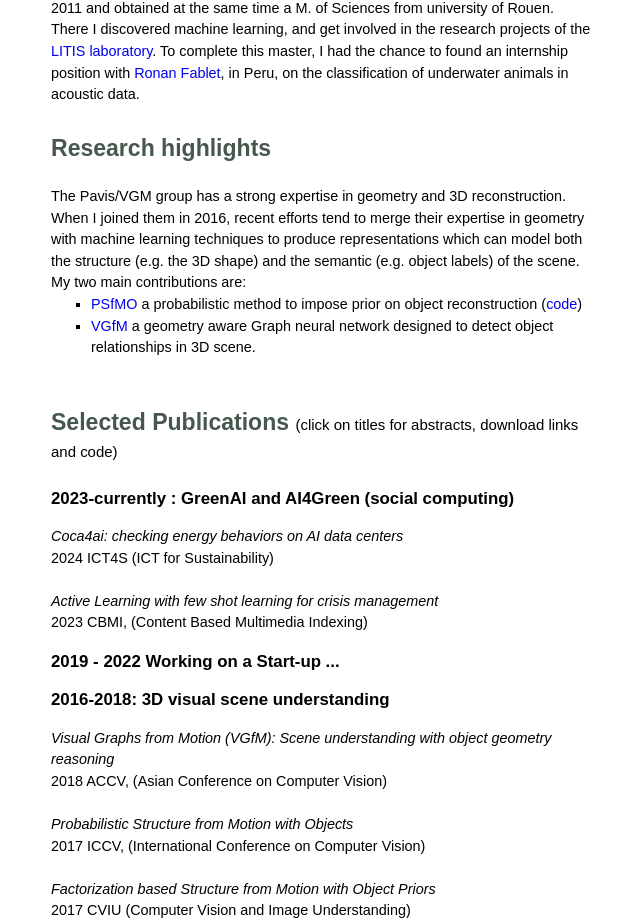
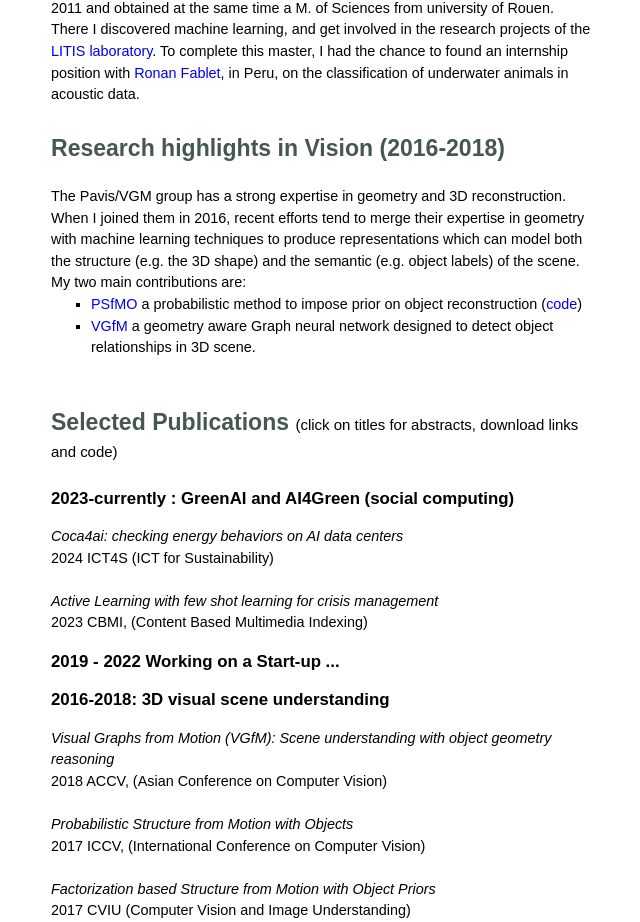
Before and after one commit to paulgay/paulgay.github.io, a plain HTML site: page index.html in a window 1280 px wide. Shown: the part 1078-2000 px from the top of the page, without its empty margins (234-874 px from the left). Drawn offline with Linux system fonts and the light colour scheme.

```diff
--- a/index.html
+++ b/index.html
@@ -98,7 +98,7 @@
 	<br>
 	<a class=parttitle>Studies: 2006-2011 </a> I graduated in computer sciences from <a href="http://asi.insa-rouen.fr/">INSA Rouen</a> (France) in 2011 and obtained at the same time a M. of Sciences from university of Rouen. There I discovered machine learning, and get involved in the research projects of the <a href=http://www.litislab.fr/>LITIS laboratory</a>. To complete this master, I had the chance to found an internship position with <a href=https://perso.telecom-bretagne.eu/ronanfablet/>Ronan Fablet</a>, in Peru, on the classification of underwater animals in acoustic data.
 	<br>
-        <h2>Research highlights <a name="highlights"> </a></h2>
+        <h2>Research highlights in Vision (2016-2018)<a name="highlights"> </a></h2>
         The Pavis/VGM group has a strong expertise in geometry and 3D reconstruction. When I joined them in 2016, recent efforts tend to merge their expertise in geometry with machine learning techniques to produce representations which can model both the structure (e.g. the 3D shape) and the semantic (e.g. object labels) of the scene. My two main contributions are:
         <ul>
         <li> <a href="highlight-vgm.html">PSfMO</a> a probabilistic method to impose prior on object reconstruction (<a href="https://gitlab.iit.it/pgay/affine_psfmo">code</a>)</li>
```
